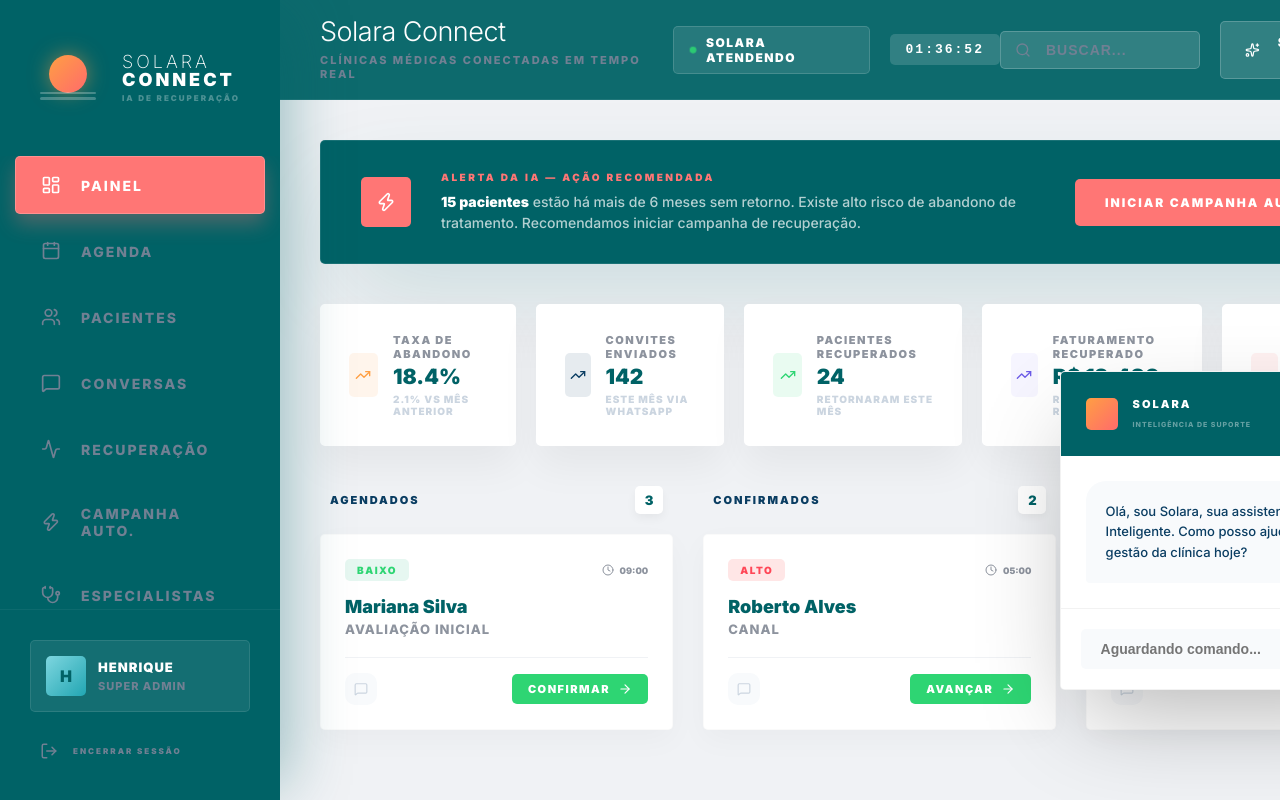
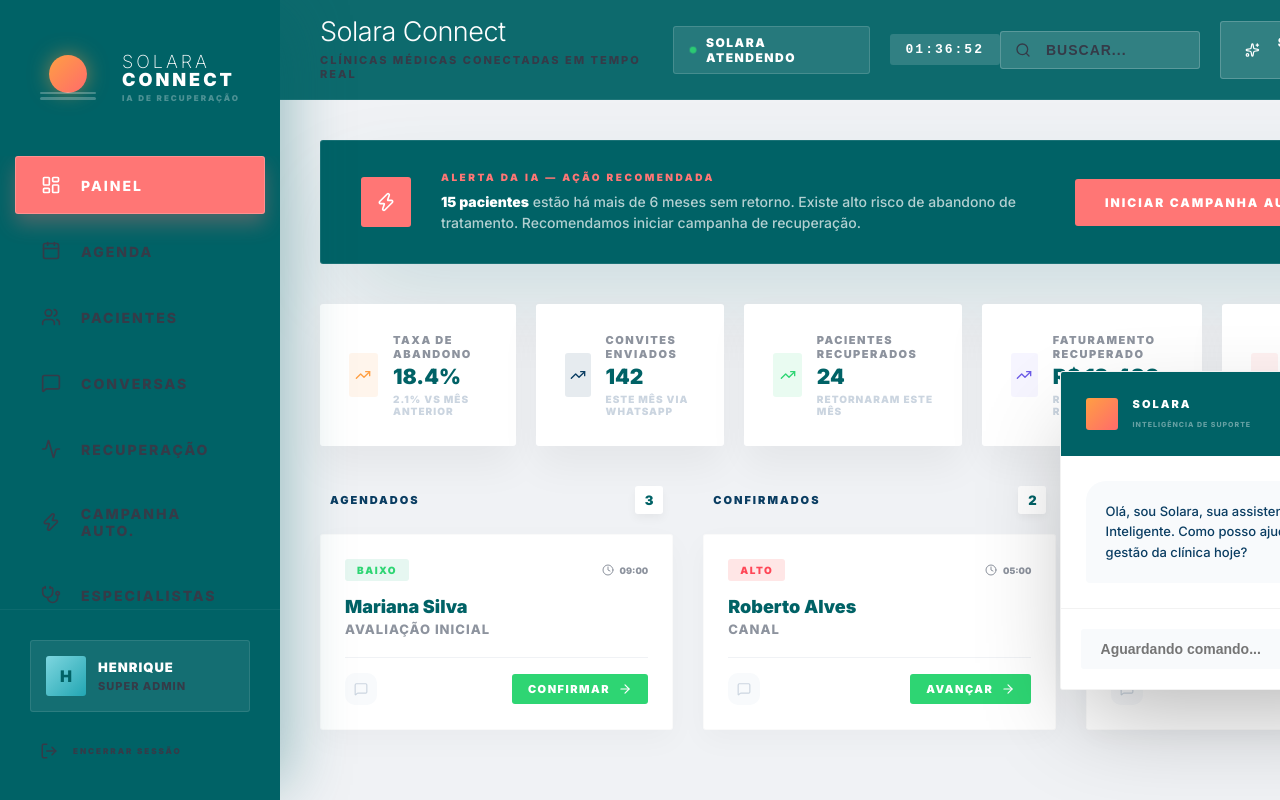
Before and after one commit to Speedpro04/odonto_connect, a Next.js app: page /dashboard in a window 1280 px wide. Built offline with nearby package versions, Linux system fonts and the light colour scheme.

Commit message:
UI: Update text colors to #353b48 and decrease border-radius to 3px

```diff
--- a/src/app/dashboard/overview.module.css
+++ b/src/app/dashboard/overview.module.css
@@ -7,7 +7,7 @@
 /* IA Alert Banner */
 .alertBanner {
   background: #006266;
-  border-radius: 5px;
+  border-radius: 3px;
   padding: 30px 40px;
   display: flex;
   align-items: center;
@@ -21,7 +21,7 @@
   height: 50px;
   background: #ff7675;
   color: white;
-  border-radius: 5px;
+  border-radius: 3px;
   display: flex;
   align-items: center;
   justify-content: center;
@@ -57,7 +57,7 @@
   background: #ff7675;
   color: white;
   padding: 16px 30px;
-  border-radius: 5px;
+  border-radius: 3px;
   font-size: 12px;
   font-weight: 900;
   letter-spacing: 2px;
@@ -79,7 +79,7 @@
 .statCard {
   background: white;
   padding: 25px;
-  border-radius: 5px;
+  border-radius: 3px;
   display: flex;
   align-items: center;
   gap: 15px;
@@ -90,7 +90,7 @@
 .statIcon {
   width: 44px;
   height: 44px;
-  border-radius: 5px;
+  border-radius: 3px;
   display: flex;
   align-items: center;
   justify-content: center;
@@ -162,7 +162,7 @@
   color: #006266;
   width: 28px;
   height: 28px;
-  border-radius: 5px;
+  border-radius: 3px;
   display: flex;
   align-items: center;
   justify-content: center;
@@ -181,7 +181,7 @@
 .appointmentCard {
   background: white;
   padding: 24px;
-  border-radius: 5px;
+  border-radius: 3px;
   box-shadow: 0 10px 30px rgba(0, 0, 0, 0.03);
   border: 1px solid rgba(0, 0, 0, 0.02);
   transition: all 0.3s;
@@ -202,7 +202,7 @@
 
 .riskBadge {
   padding: 5px 12px;
-  border-radius: 5px;
+  border-radius: 3px;
   font-size: 10px;
   font-weight: 900;
   letter-spacing: 1.5px;
@@ -262,7 +262,7 @@
   background: #2ed573;
   color: white;
   padding: 8px 16px;
-  border-radius: 5px;
+  border-radius: 3px;
   font-size: 11px;
   font-weight: 900;
   letter-spacing: 1.5px;
@@ -283,7 +283,7 @@
   right: 40px;
   width: 340px;
   background: white;
-  border-radius: 5px;
+  border-radius: 3px;
   box-shadow: 0 40px 100px -20px rgba(0, 0, 0, 0.3);
   overflow: hidden;
   z-index: 1000;
@@ -303,7 +303,7 @@
   width: 32px;
   height: 32px;
   background: linear-gradient(135deg, #ff9f43, #ff6b6b);
-  border-radius: 5px;
+  border-radius: 3px;
 }
 
 .chatHeader strong {
@@ -351,7 +351,7 @@
   background: #F8FAFC;
   border: none;
   padding: 12px 20px;
-  border-radius: 5px;
+  border-radius: 3px;
   font-size: 14px;
   font-weight: 700;
   outline: none;
@@ -362,7 +362,7 @@
   height: 36px;
   background: #ff9f43;
   color: white;
-  border-radius: 5px;
+  border-radius: 3px;
   display: flex;
   align-items: center;
   justify-content: center;
--- a/src/app/globals.css
+++ b/src/app/globals.css
@@ -11,9 +11,9 @@
   --glass-bg: rgba(255, 255, 255, 0.6);
   --glass-border: rgba(255, 255, 255, 0.8);
   --shadow-premium: 0 20px 40px -15px rgba(0, 98, 102, 0.15);
-  --radius-default: 5px;
-  --radius-xl: 5px;
-  --radius-2xl: 5px;
+  --radius-default: 3px;
+  --radius-xl: 3px;
+  --radius-2xl: 3px;
 }
 
 * {
--- a/src/components/Header/header.module.css
+++ b/src/components/Header/header.module.css
@@ -24,7 +24,7 @@
 .titleSection p {
   font-size: 11px;
   font-weight: 800;
-  color: #718093;
+  color: #353b48;
   letter-spacing: 2px;
   margin-top: 8px;
 }
@@ -38,7 +38,7 @@
 .badge {
   background: rgba(255,255,255,0.1);
   padding: 8px 16px;
-  border-radius: 5px;
+  border-radius: 3px;
   display: flex;
   align-items: center;
   gap: 10px;
@@ -70,7 +70,7 @@
   background: rgba(255,255,255,0.15);
   color: white;
   padding: 8px 16px;
-  border-radius: 5px;
+  border-radius: 3px;
   font-family: monospace;
   font-size: 13px;
   font-weight: 600;
@@ -92,13 +92,13 @@
 .searchBox svg {
   position: absolute;
   left: 15px;
-  color: #718093;
+  color: #353b48;
 }
 
 .searchBox input {
   background: rgba(255, 255, 255, 0.15);
   border: 1px solid rgba(255,255,255,0.2);
-  border-radius: 5px;
+  border-radius: 3px;
   padding: 10px 15px 10px 45px;
   font-size: 14px;
   font-weight: 800;
@@ -110,7 +110,7 @@
 }
 
 .searchBox input::placeholder {
-  color: #718093;
+  color: #353b48;
 }
 
 .searchBox input:focus {
@@ -123,7 +123,7 @@
   color: white;
   border: 1px solid rgba(255,255,255,0.2);
   padding: 12px 24px;
-  border-radius: 5px;
+  border-radius: 3px;
   display: flex;
   align-items: center;
   gap: 10px;
@@ -143,7 +143,7 @@
   height: 44px;
   background: #7ed6df;
   color: #006266;
-  border-radius: 5px;
+  border-radius: 3px;
   display: flex;
   align-items: center;
   justify-content: center;
--- a/src/components/Sidebar/sidebar.module.css
+++ b/src/components/Sidebar/sidebar.module.css
@@ -44,8 +44,8 @@
   align-items: center;
   gap: 20px;
   padding: 18px 25px;
-  border-radius: 5px;
-  color: #718093;
+  border-radius: 3px;
+  color: #353b48;
   font-size: 14px;
   font-weight: 800;
   letter-spacing: 2px;
@@ -54,7 +54,7 @@
 }
 
 .navItem svg {
-  color: #718093;
+  color: #353b48;
 }
 
 .navItem:hover {
@@ -88,7 +88,7 @@
 .userModule {
   background: rgba(255, 255, 255, 0.08);
   padding: 15px;
-  border-radius: 5px;
+  border-radius: 3px;
   display: flex;
   align-items: center;
   gap: 12px;
@@ -100,7 +100,7 @@
   height: 40px;
   background: linear-gradient(135deg, #7ed6df, #22a6b3);
   color: #006266;
-  border-radius: 5px;
+  border-radius: 3px;
   display: flex;
   align-items: center;
   justify-content: center;
@@ -123,7 +123,7 @@
 .userInfo span {
   font-size: 11px;
   font-weight: 800;
-  color: #718093;
+  color: #353b48;
   letter-spacing: 1px;
 }
 
@@ -132,7 +132,7 @@
   align-items: center;
   gap: 15px;
   padding: 10px;
-  color: #718093;
+  color: #353b48;
   font-size: 8px;
   font-weight: 900;
   letter-spacing: 2px;
```
Also changed, not shown: src/app/dashboard/campaign/campaign.module.css (+20 -20 lines).
